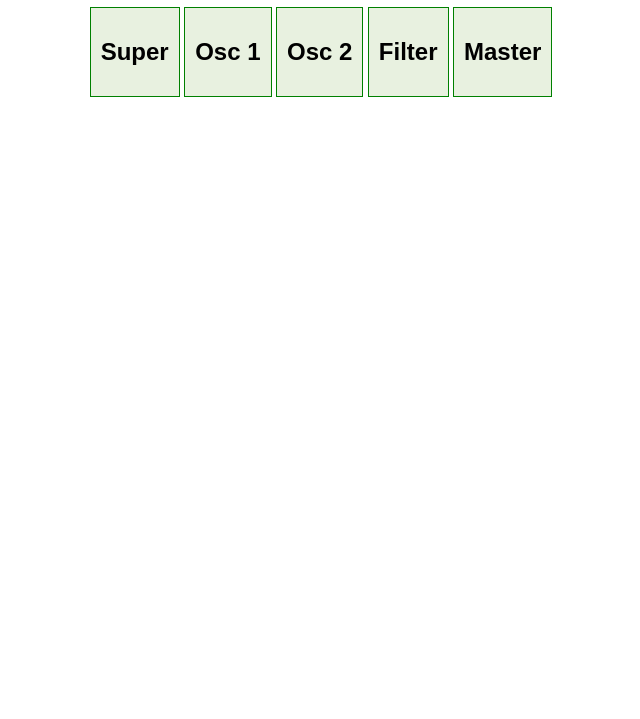
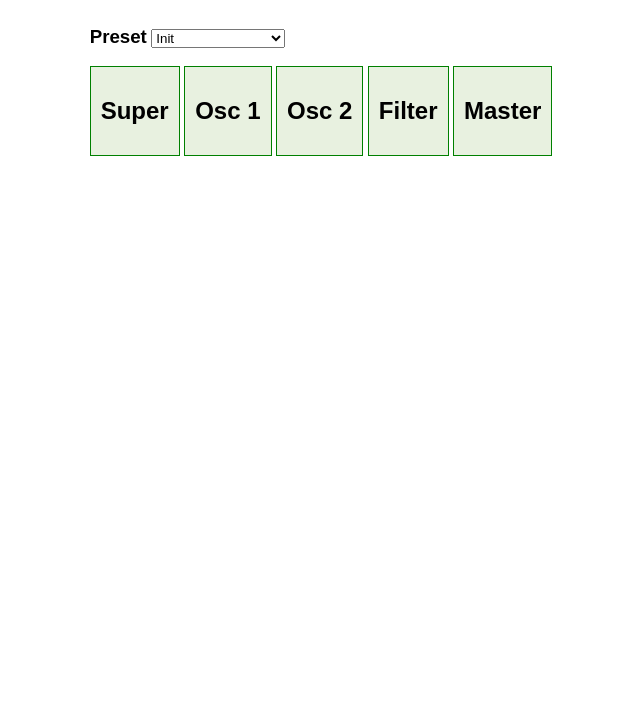
Before and after one commit to jsakas/Subtractor, a website built with webpack: page demo/index.html in a window 1280 px wide. Shown: the part 81-800 px from the top of the page, without its empty margins (319-959 px from the left). Built offline with nearby package versions, Linux system fonts and the light colour scheme.

Commit message:
Add a dropdown to the UI, and a presets folder with sample JSON

```diff
--- a/demo/index.html
+++ b/demo/index.html
@@ -33,6 +33,14 @@
       display: inline-block;
       margin: 0;
     }
+
+    .preset h3 {
+      display: inline-block;
+    }
+
+    .preset .preset-select {
+      display: inline-block;
+    }
   </style>
 </head>
 
@@ -45,6 +53,21 @@
 
   <div class="subtractor">
     <h1>Subtractor</h1>
+
+    <div class="preset">
+    <h3>Preset</h3>
+    <select class="preset-select">
+      <option>Init</option>
+      <optgroup label="Synth">
+        <option value="super-saw">Super Saw</option>
+        <option value="big-funky-synth">Big Funky Synth</option>
+      </optgroup>
+      <optgroup label="Bass">
+        <option value="classic-reese">Classic Reese</option>
+        <option value="electro-fifth">Electro Fifth</option>
+      </optgroup>
+    </select>
+    </div>
     <section>
       <h2>Super</h2>
       <x-knob id="polyphony" name="Poly" value="1" min="1" max="10" oninput="subtractor.setPolyphony(value)"></x-knob>
```
Also changed, not shown: src/presets/synth/SuperSaw.json (added, +27 -0 lines).
